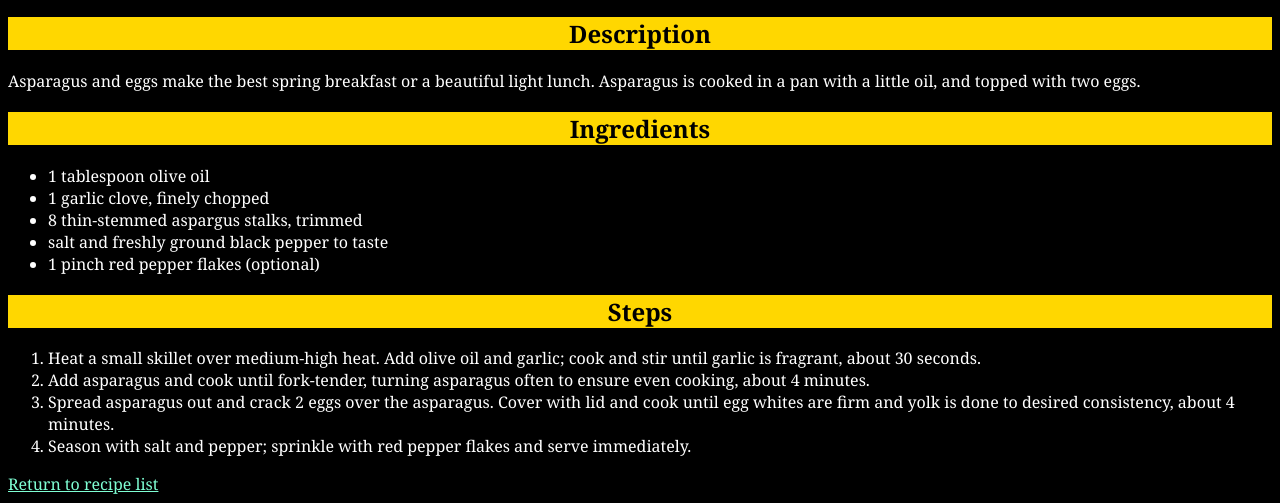
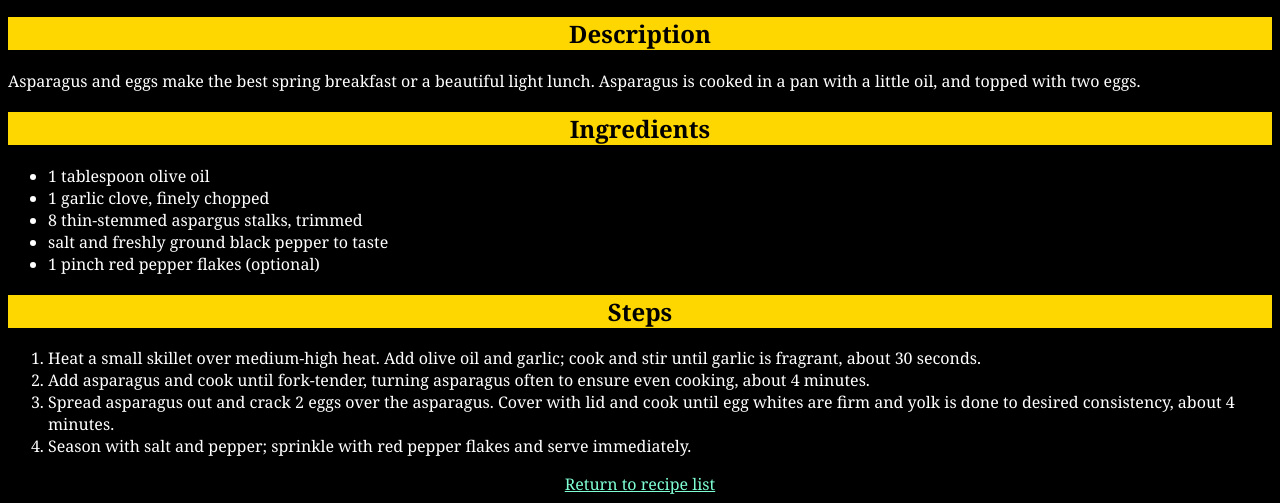
Before and after one commit to cmdax/Odins-recipes, a plain HTML site: page recipes/aspargus-and-eggs.html in a window 1280 px wide. Shown: the part 513-1016 px from the top of the page. Drawn offline with Linux system fonts and the light colour scheme.

Commit message:
Center the div.redirect.link

```diff
--- a/styles.css
+++ b/styles.css
@@ -6,6 +6,7 @@
 
 .redirect {
     font-weight: 300;
+
 }
 
 .redirect.homepage{
@@ -15,6 +16,10 @@
 .redirect.recipe{
     color: brown;
     font-size: large;
+}
+
+div.redirect.link{
+    text-align: center;
 }
 
 .subtitle{
```
